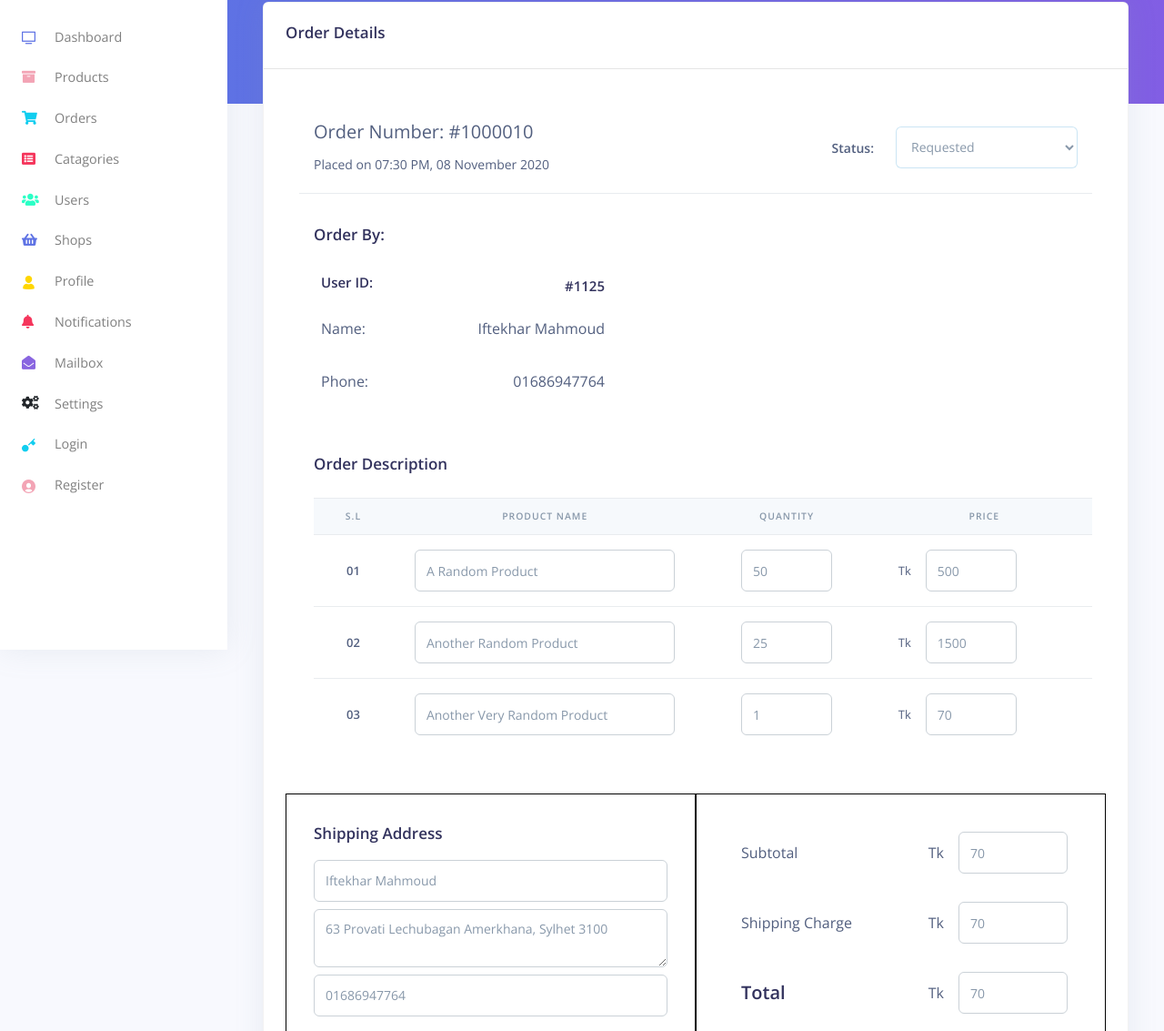
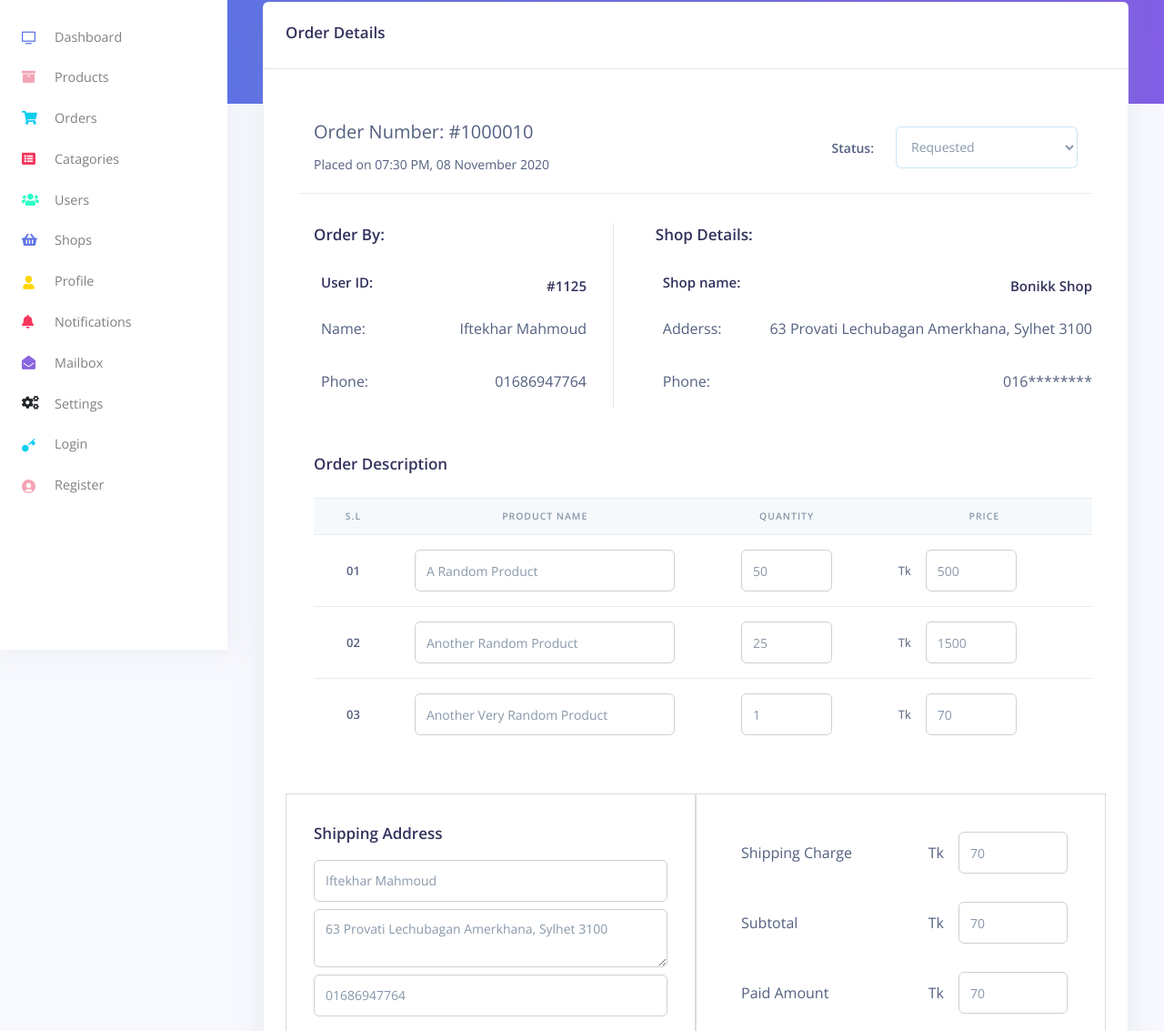
Before and after one commit to Sadi009/Bonikk-Admin_panel, a website: page pages/order_details.html in a window 1280 px wide. Shown: the part 86-1219 px from the top of the page at 91% size. Drawn offline with nearby package versions, Linux system fonts and the light colour scheme.

Commit message:
order details

```diff
--- a/pages/order_details.html
+++ b/pages/order_details.html
@@ -257,9 +257,11 @@
                                           </div>
                                         </li>
                                       </ul>
-                                      <div class="user-desc mt-5 ml-3">
+                                      <div class="row">
+                                        <div class="col-lg-5 col-md-6">
+                                          <div class="user-desc mt-5 ml-3" style="border-right: 1px solid rgb(228, 228, 228);">
                                             <h3 class="mb-2">Order By:</h3>
-                                        <ul class="list-group list mt-3" style="width: 320px;">
+                                            <ul class="list-group list mt-3" style="width: 300px;">
                                               <li class="list-group-item" style="border: none; padding: 0;">
                                                 <div class="row align-items-center">
                                                   <div class="col ml-2">
@@ -291,6 +293,45 @@
                                                 </div>
                                               </li>
                                             </ul>
+                                          </div>
+                                        </div>
+                                        <div class="col-lg-7 col-md-6">
+                                          <div class="shop-desc mt-5 ml-3">
+                                            <h3 class="mb-2">Shop Details:</h3>
+                                            <ul class="list-group list mt-3">
+                                              <li class="list-group-item" style="border: none; padding: 0;">
+                                                <div class="row align-items-center">
+                                                  <div class="col ml-2">
+                                                    <h4 class="mb-0">Shop name:</h4>
+                                                  </div>
+                                                  <div class="col-auto mt-3">
+                                                    <h4>Bonikk Shop</h4>
+                                                  </div>
+                                                </div>
+                                              </li>
+                                              <li class="list-group-item" style="border: none; padding: 0;">
+                                                <div class="row align-items-center">
+                                                  <div class="col ml-2">
+                                                    <p class="mb-0">Adderss:</p>
+                                                  </div>
+                                                  <div class="col-auto mt-3">
+                                                    <p>63 Provati Lechubagan Amerkhana, Sylhet 3100</p>
+                                                  </div>
+                                                </div>
+                                              </li>
+                                              <li class="list-group-item" style="border: none; padding: 0;">
+                                                <div class="row align-items-center">
+                                                  <div class="col ml-2">
+                                                    <p class="mb-0">Phone:</p>
+                                                  </div>
+                                                  <div class="col-auto mt-3">
+                                                    <p>016********</p>
+                                                  </div>
+                                                </div>
+                                              </li>
+                                            </ul>
+                                          </div>
+                                        </div>
                                       </div>
                                       <div class="product-desc mt-5 ml-3 mb-5">
                                         <h3 class="mb-4">Order Description</h3>
@@ -360,14 +401,27 @@
                                       </div>
                                       <div class="payment-shipping">
                                         <div class="row">
-                                          <div class="col-lg-6 col-md-6" style="border: 1px solid #000; padding: 30px;">
+                                          <div class="col-lg-6 col-md-6" style="border: 1px solid rgb(219, 219, 219); padding: 30px;">
                                             <h3 class="mb-3">Shipping Address</h3>
                                             <input type="text" class="form-control mb-2" value="Iftekhar Mahmoud">
                                             <textarea rows="2" class="form-control mb-2">63 Provati Lechubagan Amerkhana, Sylhet 3100</textarea>
                                             <input type="number" class="form-control" value="01686947764">
                                           </div>
-                                          <div class="col-lg-6 col-md-6" style="border: 1px solid #000; padding: 25px;">
+                                          <div class="col-lg-6 col-md-6" style="border: 1px solid rgb(219, 219, 219); padding: 25px;">
                                             <ul class="list-group list">
+                                              <li class="list-group-item" style="border: none;">
+                                                <div class="row align-items-center">
+                                                  <div class="col ml-2">
+                                                    <p class="mb-0">Shipping Charge</p>
+                                                  </div>
+                                                  <div class="col-auto">
+                                                    <form class="form-inline">
+                                                      <label class="mr-3">Tk</label>
+                                                      <input type="number" class="form-control" value="70" style="width: 120px;">
+                                                    </form>
+                                                  </div>
+                                                </div>
+                                              </li>
                                               <li class="list-group-item" style="border: none;">
                                                 <div class="row align-items-center">
                                                   <div class="col ml-2">
@@ -384,7 +438,7 @@
                                               <li class="list-group-item" style="border: none;">
                                                 <div class="row align-items-center">
                                                   <div class="col ml-2">
-                                                    <p class="mb-0">Shipping Charge</p>
+                                                    <p class="mb-0">Paid Amount</p>
                                                   </div>
                                                   <div class="col-auto">
                                                     <form class="form-inline">
```
Also changed, not shown: 1 other file. Lines whose indentation alone changed are shown as unchanged.
